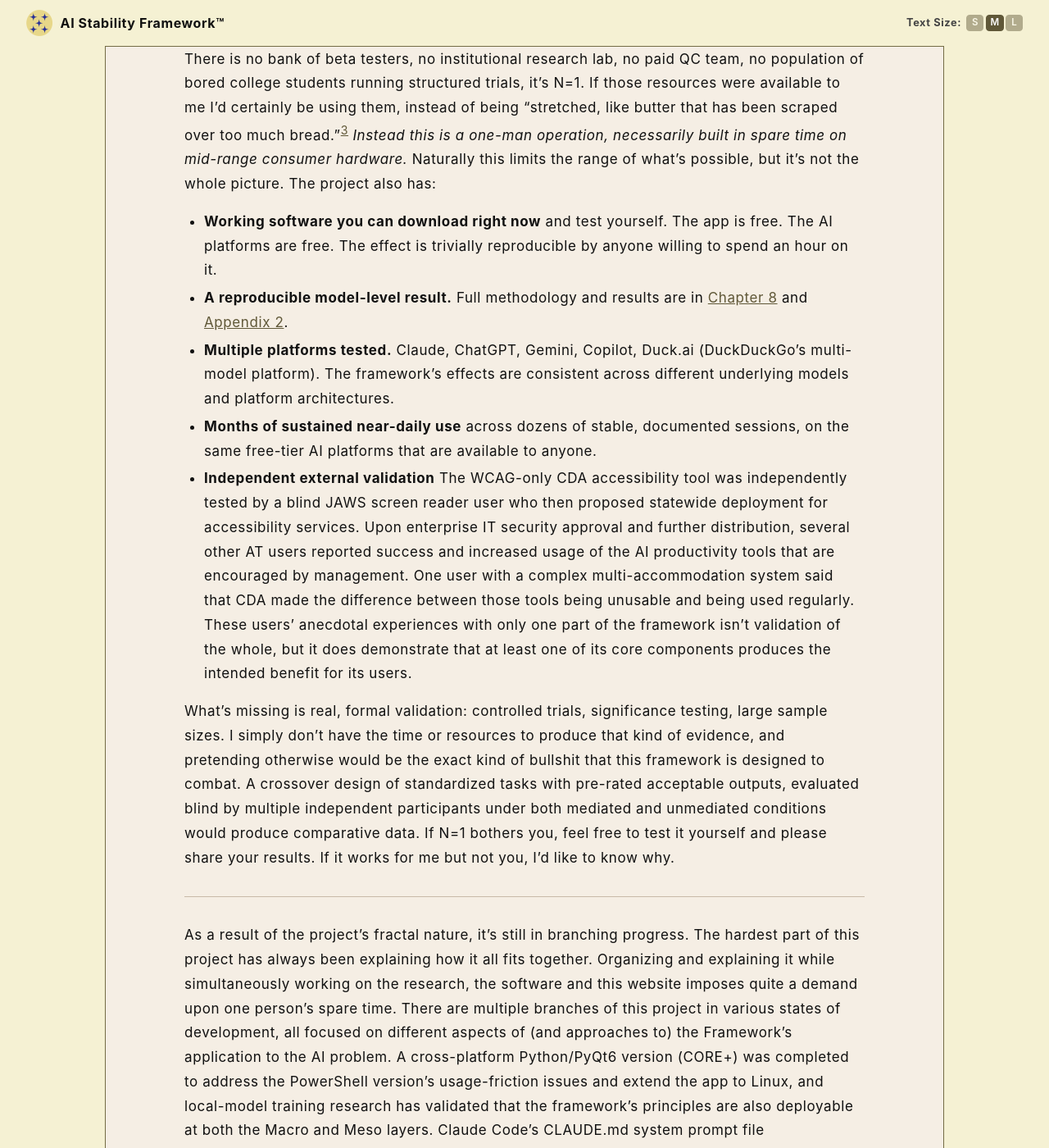
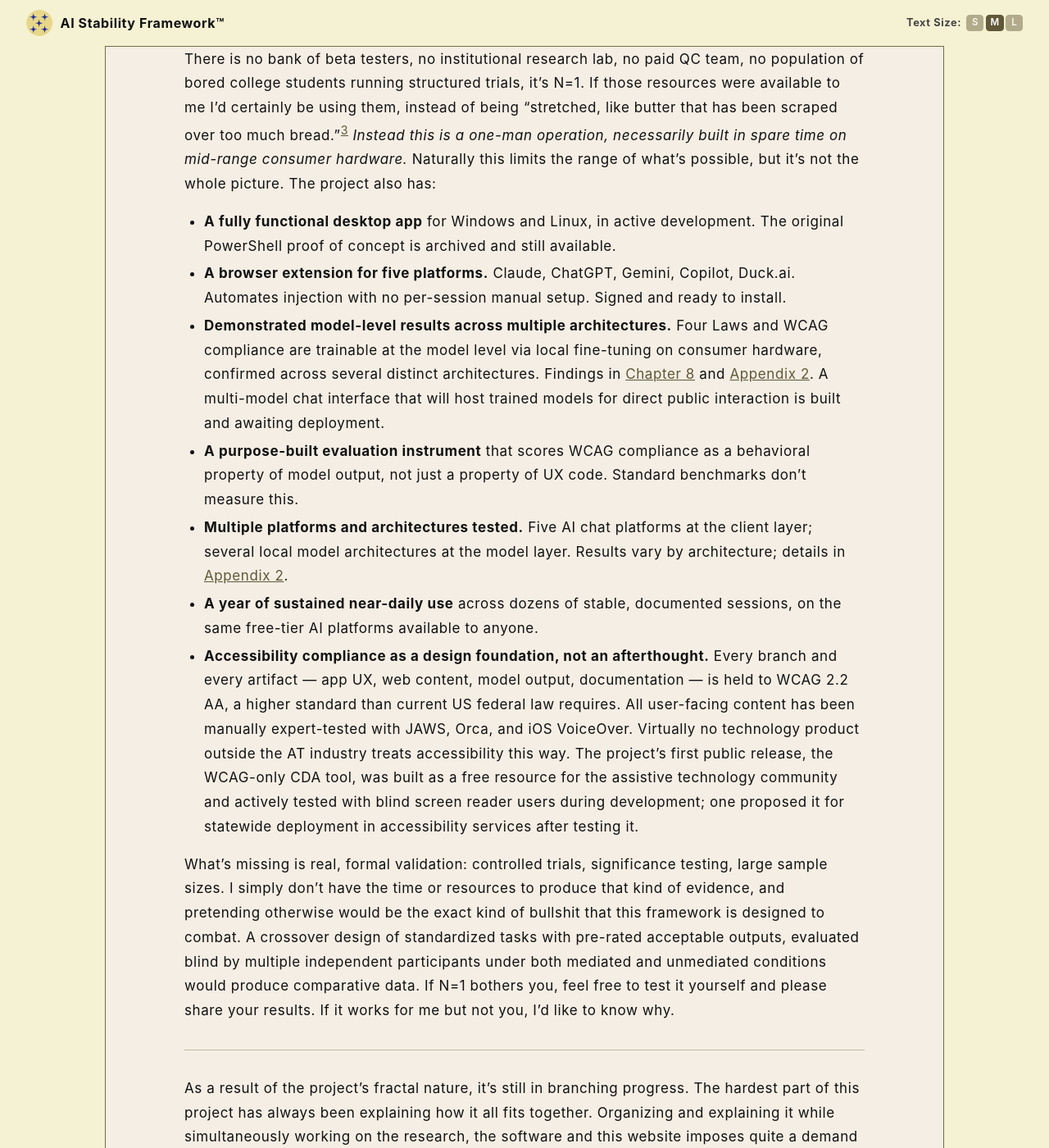
Before and after one commit to rojaslen/AISF-WEB, a Jekyll site: the page built from ch11.md, in a window 1280 px wide and 1400 px high, scrolled down 2633 px. Shown: the whole window at 82% size. Built offline with Jekyll 4.4.1, drawn with Linux system fonts in a browser that asks for light colours; some web fonts are replaced.

Commit message:
ch11: update deliverables list to reflect current project state
Five-item list replaced with seven items: desktop app (Python-first,
PS archived), browser extension, model-level research results (reframed;
HTM Meso Chat noted as pending deployment), AISE evaluation instrument,
platforms/architectures, a year of use, accessibility-as-foundation
(folds former standalone validation item into AT-professional context).

Co-Authored-By: Claude Sonnet 4.6 <noreply@anthropic.com>

```diff
--- a/ch11.md
+++ b/ch11.md
@@ -44,11 +44,13 @@ This is a one-man project, which means that I am the entire staff:
 
 There is no bank of beta testers, no institutional research lab, no paid QC team, no population of bored college students running structured trials, it's N=1. If those resources were available to me I'd certainly be using them, instead of being "stretched, like butter that has been scraped over too much bread."[^11b] *Instead this is a one-man operation, necessarily built in spare time on mid-range consumer hardware.* Naturally this limits the range of what's possible, but it's not the whole picture. The project also has:
 
-- **Working software you can download right now** and test yourself. The app is free. The AI platforms are free. The effect is trivially reproducible by anyone willing to spend an hour on it.
-- **A reproducible model-level result.** Full methodology and results are in <a href="/ch08">Chapter 8</a> and <a href="/apx02">Appendix 2</a>.
-- **Multiple platforms tested.** Claude, ChatGPT, Gemini, Copilot, Duck.ai (DuckDuckGo's multi-model platform). The framework's effects are consistent across different underlying models and platform architectures.
-- **Months of sustained near-daily use** across dozens of stable, documented sessions, on the same free-tier AI platforms that are available to anyone.
-- **Independent external validation** The WCAG-only CDA accessibility tool was independently tested by a blind JAWS screen reader user who then proposed statewide deployment for accessibility services. Upon enterprise IT security approval and further distribution, several other AT users reported success and increased usage of the AI productivity tools that are encouraged by management. One user with a complex multi-accommodation system said that CDA made the difference between those tools being unusable and being used regularly. These users' anecdotal experiences with only one part of the framework isn't validation of the whole, but it does demonstrate that at least one of its core components produces the intended benefit for its users.
+- **A fully functional desktop app** for Windows and Linux, in active development. The original PowerShell proof of concept is archived and still available.
+- **A browser extension for five platforms.** Claude, ChatGPT, Gemini, Copilot, Duck.ai. Automates injection with no per-session manual setup. Signed and ready to install.
+- **Demonstrated model-level results across multiple architectures.** Four Laws and WCAG compliance are trainable at the model level via local fine-tuning on consumer hardware, confirmed across several distinct architectures. Findings in <a href="/ch08">Chapter 8</a> and <a href="/apx02">Appendix 2</a>. A multi-model chat interface that will host trained models for direct public interaction is built and awaiting deployment.
+- **A purpose-built evaluation instrument** that scores WCAG compliance as a behavioral property of model output, not just a property of UX code. Standard benchmarks don't measure this.
+- **Multiple platforms and architectures tested.** Five AI chat platforms at the client layer; several local model architectures at the model layer. Results vary by architecture; details in <a href="/apx02">Appendix 2</a>.
+- **A year of sustained near-daily use** across dozens of stable, documented sessions, on the same free-tier AI platforms available to anyone.
+- **Accessibility compliance as a design foundation, not an afterthought.** Every branch and every artifact — app UX, web content, model output, documentation — is held to WCAG 2.2 AA, a higher standard than current US federal law requires. All user-facing content has been manually expert-tested with JAWS, Orca, and iOS VoiceOver. Virtually no technology product outside the AT industry treats accessibility this way. The project's first public release, the WCAG-only CDA tool, was built as a free resource for the assistive technology community and actively tested with blind screen reader users during development; one proposed it for statewide deployment in accessibility services after testing it.
 
 What's missing is real, formal validation: controlled trials, significance testing, large sample sizes. I simply don't have the time or resources to produce that kind of evidence, and pretending otherwise would be the exact kind of bullshit that this framework is designed to combat. A crossover design of standardized tasks with pre-rated acceptable outputs, evaluated blind by multiple independent participants under both mediated and unmediated conditions would produce comparative data. If N=1 bothers you, feel free to test it yourself and please share your results. If it works for me but not you, I'd like to know why.
 
```
